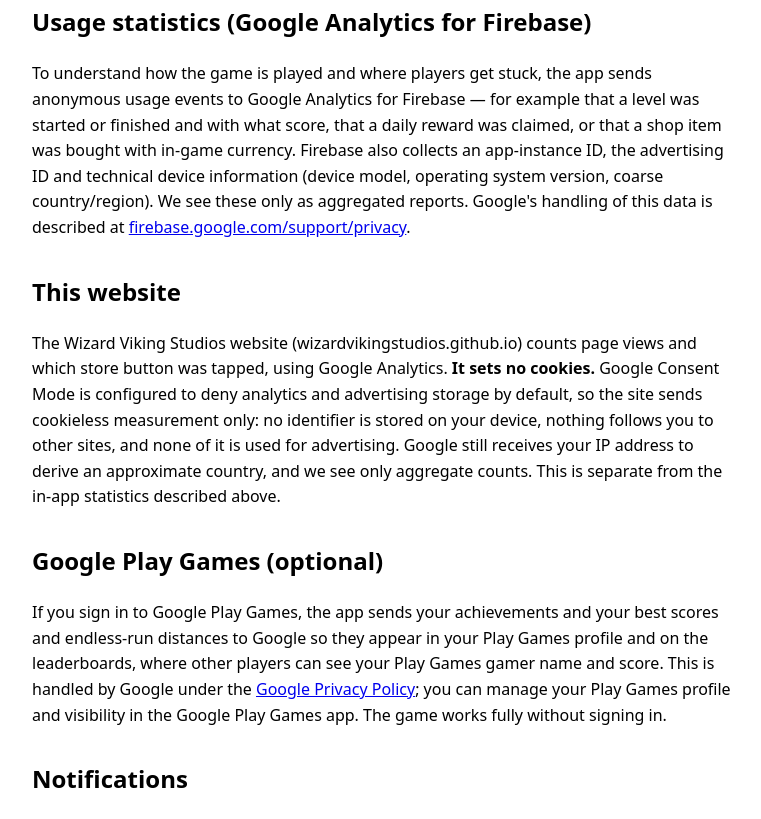
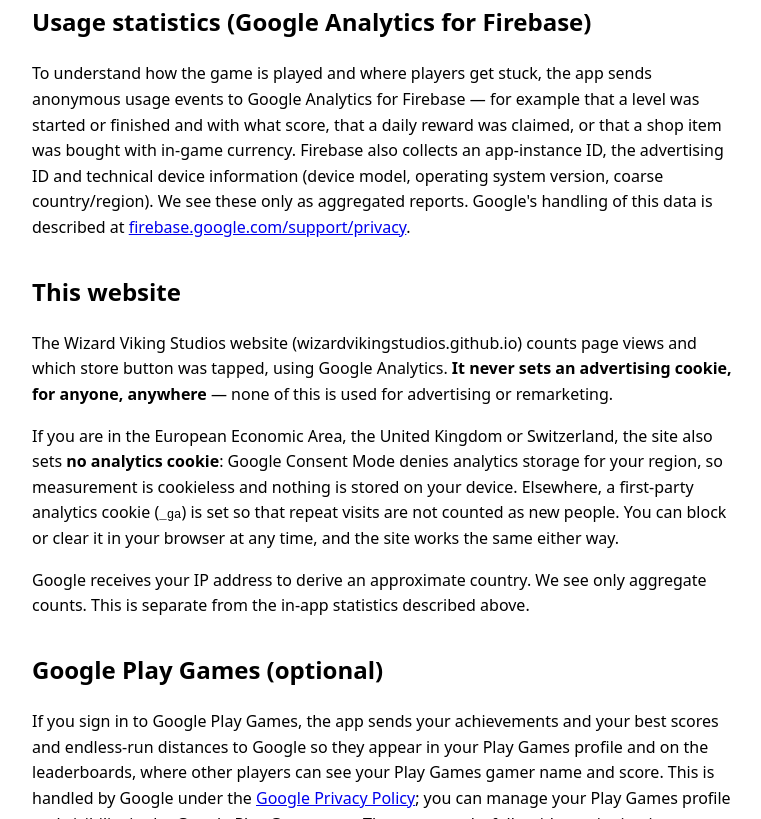
Before and after one commit to WizardVikingStudios/wizardvikingstudios.github.io, a plain HTML site: page privacy-policy.html in a window 1280 px wide. Shown: the part 423-1242 px from the top of the page, without its empty margins (256-1017 px from the left). Drawn offline with Linux system fonts and the light colour scheme.

Commit message:
Scope analytics consent by region so the reports are not empty
The first version denied analytics_storage everywhere. That is privacy-maximal and, for a site this size, useless: cookieless pings only feed GA4's behavioural modelling, modelling reports only above a traffic threshold this site will not reach for a long time, and Realtime showed zero with a verified collect hit on the wire (gcs=G100).

Now scoped. Advertising storage stays denied EVERYWHERE, for everyone, in every region - this site does no remarketing and sets no advertising cookie. Analytics storage is denied only in the EEA, UK and Switzerland, where consent would be required; those visitors are still measured, cookielessly, with no banner. Everywhere else analytics_storage is granted, which sets a first-party _ga cookie and gives real reporting.

Verified on a US visit: gcs=G101, _ga set, client id present.

Privacy policy corrected to match - it previously claimed the site sets no cookies at all, which is no longer true outside the EEA/UK/CH.

```diff
--- a/privacy-policy.html
+++ b/privacy-policy.html
@@ -39,12 +39,16 @@ We see these only as aggregated reports. Google's handling of this data is descr
 
 <h2>This website</h2>
 <p>The Wizard Viking Studios website (wizardvikingstudios.github.io) counts page views and
-which store button was tapped, using Google Analytics. <b>It sets no cookies.</b> Google
-Consent Mode is configured to deny analytics and advertising storage by default, so the
-site sends cookieless measurement only: no identifier is stored on your device, nothing
-follows you to other sites, and none of it is used for advertising. Google still receives
-your IP address to derive an approximate country, and we see only aggregate counts. This
-is separate from the in-app statistics described above.</p>
+which store button was tapped, using Google Analytics. <b>It never sets an advertising
+cookie, for anyone, anywhere</b> — none of this is used for advertising or remarketing.</p>
+<p>If you are in the European Economic Area, the United Kingdom or Switzerland, the site
+also sets <b>no analytics cookie</b>: Google Consent Mode denies analytics storage for
+your region, so measurement is cookieless and nothing is stored on your device. Elsewhere,
+a first-party analytics cookie (<code>_ga</code>) is set so that repeat visits are not
+counted as new people. You can block or clear it in your browser at any time, and the site
+works the same either way.</p>
+<p>Google receives your IP address to derive an approximate country. We see only aggregate
+counts. This is separate from the in-app statistics described above.</p>
 <h2>Google Play Games (optional)</h2>
 <p>If you sign in to Google Play Games, the app sends your achievements and your best scores and
 endless-run distances to Google so they appear in your Play Games profile and on the
```
Also changed, not shown: index.html (+28 -7 lines).
